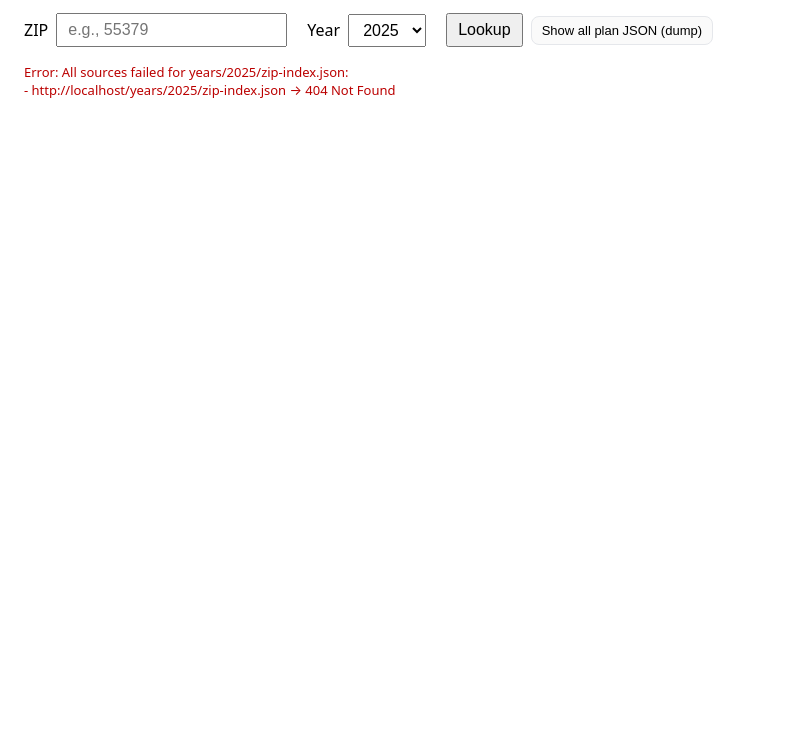
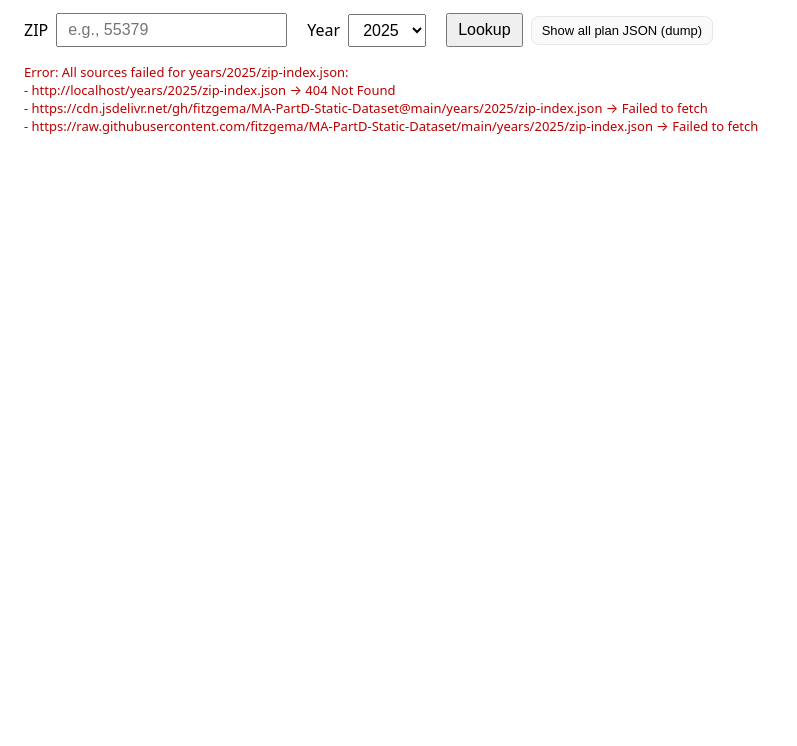
Before and after one commit to fitzgema/MA-PartD-CY2025, a website: page web-demo/index.html in a window 1280 px wide. Both pictures are taken after a click on the button "Lookup". Shown: the part 54-800 px from the top of the page, without its empty margins (0-797 px from the left). Drawn offline with Linux system fonts and the light colour scheme; no server answers.

Commit message:
Update index.html

```diff
--- a/web-demo/index.html
+++ b/web-demo/index.html
@@ -58,7 +58,7 @@
   <div id="dumpZone"></div>
 
   <script type="module">
-    // ----------------- Small helpers -----------------
+    // ----------------- Utilities -----------------
     const $ = (id) => document.getElementById(id);
     const setMsg = (t, color='#b00') => { const m = $('msg'); m.style.color=color; m.textContent = t; };
     const info = (t) => setMsg(t, '#555');
@@ -69,37 +69,56 @@
       info('⚠️ file:// detected. Use a local server (e.g., `npx serve`) so fetch() can load JSON.');
     }
 
-    // ----------------- Multi-source bases -----------------
-    // PAGES_BASE: repo root even when this file is under /web-demo/
+    // ----------------- Multi-source dataset bases -----------------
+    // Repo root even though this file lives in /web-demo/
     const PAGES_BASE = (() => {
       const { origin, pathname } = location;
       const m = pathname.match(/^(.*?)(\/web-demo\/.*)$/);
       return origin + (m ? m[1] + '/' : pathname.replace(/[^/]*$/, ''));
     })();
 
-    // Infer <user>/<repo> for CDN/raw fallbacks (works on *.github.io project pages)
+    // Infer <user>/<repo> for CDN/raw
     const GH_USER = location.hostname.endsWith('github.io') ? location.hostname.split('.')[0] : null;
     const GH_REPO = (location.pathname.split('/')[1] || '').trim();
     const CDN_BASE = (GH_USER && GH_REPO) ? `https://cdn.jsdelivr.net/gh/${GH_USER}/${GH_REPO}@main/` : null;
     const RAW_BASE = (GH_USER && GH_REPO) ? `https://raw.githubusercontent.com/${GH_USER}/${GH_REPO}/main/` : null;
 
+    // Optional override via ?data=BASE1|BASE2 (each must end with / or we'll add it)
+    function parseBasesParam() {
+      const v = new URLSearchParams(location.search).get('data');
+      if (!v) return [];
+      return v.split(/[|,;\s]+/).filter(Boolean).map(b => b.endsWith('/') ? b : (b + '/'));
+    }
+
+    // Known optional dataset repo fallbacks (safe to leave; harmless if missing)
+    const KNOWN_FALLBACKS = [
+      'https://cdn.jsdelivr.net/gh/fitzgema/MA-PartD-Static-Dataset@main/',
+      'https://raw.githubusercontent.com/fitzgema/MA-PartD-Static-Dataset/main/'
+    ];
+
+    const DATA_BASES = Array.from(new Set([
+      PAGES_BASE,
+      ...parseBasesParam(),
+      CDN_BASE, RAW_BASE,
+      ...KNOWN_FALLBACKS
+    ].filter(Boolean)));
+
     async function fetchJsonFromAny(relPath) {
-      const bases = [PAGES_BASE, CDN_BASE, RAW_BASE].filter(Boolean);
       const errors = [];
-      for (const base of bases) {
+      for (const base of DATA_BASES) {
         const url = base + relPath;
         try {
           const r = await fetch(url, { cache: 'no-store' });
           if (!r.ok) throw new Error(`${r.status} ${r.statusText}`);
           return { json: await r.json(), url };
-        } catch (e) { errors.push(`${url} → ${e.message}`); }
+        } catch (e) { errors.push(`- ${url} → ${e.message}`); }
       }
-      throw new Error(`All sources failed for ${relPath}:\n- ${errors.join('\n- ')}`);
+      throw new Error(`All sources failed for ${relPath}:\n${errors.join('\n')}`);
     }
 
     const loadZipIndex = (year) => fetchJsonFromAny(`years/${year}/zip-index.json`).then(r => r.json);
 
-    // ---------- Full plan loader (tries many filenames + all bases) ----------
+    // ---------- Full plan loader (tries many filenames) ----------
     function extractIds(plan) {
       const year = $('year')?.value || '2025';
       const contract = (plan.contract || plan.contractId || plan.contract_id || plan.ContractID || '').toString().toUpperCase().trim();
@@ -112,7 +131,6 @@
     function relPlanPaths({ year, contract, pbp, segment, cmsKey }) {
       const y = year, c = contract, p = pbp, s = segment || '000';
       return [
-        // With segment (most complete)
         `years/${y}/by-plan/${c}-${p}-${s}.json`,
         `years/${y}/plan-details/${c}-${p}-${s}.json`,
         `years/${y}/plans/${c}-${p}-${s}.json`,
@@ -120,17 +138,14 @@
         `years/${y}/by-plan/${c}/${p}/${s}.json`,
         `years/${y}/plans/${c}/${p}-${s}.json`,
         `years/${y}/plans/${c}/${p}/${s}.json`,
-        // CMS plan key variants
         `years/${y}/by-plan/${cmsKey}.json`,
         `years/${y}/plan-details/${cmsKey}.json`,
         `years/${y}/plans/${cmsKey}.json`,
-        // Without segment
         `years/${y}/by-plan/${c}-${p}.json`,
         `years/${y}/plan-details/${c}-${p}.json`,
         `years/${y}/plans/${c}-${p}.json`,
         `years/${y}/by-plan/${c}/${p}.json`,
         `years/${y}/plans/${c}/${p}.json`,
-        // .min.json variants
         `years/${y}/by-plan/${c}-${p}-${s}.min.json`,
         `years/${y}/by-plan/${c}-${p}.min.json`,
       ];
@@ -196,9 +211,9 @@
         });
         name.addEventListener('keydown', (e) => { if (e.key==='Enter'||e.key===' ') { e.preventDefault(); name.click(); } });
 
+        const idsTxt = Array.isArray(c.contractIds) ? c.contractIds.join(', ') : '';
         const contracts = document.createElement('span');
         contracts.className = 'badge';
-        const idsTxt = Array.isArray(c.contractIds) ? c.contractIds.join(', ') : '';
         contracts.textContent = idsTxt;
 
         const count = document.createElement('span');
@@ -224,7 +239,7 @@
             chip.className = 'plan-chip';
             chip.textContent = `${ids.contract} ${ids.pbp}${premium!=null ? ` — $${Number(premium).toFixed(2)}/mo` : ''}`;
 
-            // Prefer full plan JSON; fallback to county object
+            // Prefer full plan JSON; fallback to embedded object
             const loader = async () => {
               try {
                 const { json, url } = await loadFullPlan(p);
@@ -234,19 +249,18 @@
               }
             };
 
-            // Use PlanViewer.register so viewer handles the click & opens the drawer
             if (window.PlanViewer?.register) {
               PlanViewer.register(chip, loader, {
                 title: `${ids.contract} - ${ids.pbp}`,
                 hint: 'Prefers full plan file; falls back to county JSON'
               });
             } else {
-              // Very defensive fallback
               chip.addEventListener('click', async () => {
                 const data = await loader();
                 window.PlanViewer?.show?.(data, { title: `${ids.contract} - ${ids.pbp}`, hint: data.__provenance });
               });
             }
+
             chips.appendChild(chip);
           });
           row.appendChild(chips);
@@ -290,7 +304,6 @@
       }
     }
 
-    // Dump all embedded plans (for quick inspection)
     function dumpAllPlans() {
       $('dumpZone').innerHTML = '';
       if (!LAST_COUNTY) { return setMsg('Load a ZIP first, then click "Show all plan JSON".'); }
@@ -306,10 +319,9 @@
       info(`Dumped ${allPlans.length} plan objects below.`);
     }
 
-    // ---------- Boot ----------
+    // Wire up
     window.addEventListener('DOMContentLoaded', () => {
-      // Let your PlanViewer create and wire its own drawer/buttons
-      if (typeof window.PlanViewer?.init === 'function') { try { window.PlanViewer.init(); } catch {} }
+      if (typeof PlanViewer?.init === 'function') { try { PlanViewer.init(); } catch {} }
       $('go').addEventListener('click', lookup);
       $('zip').addEventListener('keydown', (e) => { if (e.key === 'Enter') lookup(); });
       $('dump').addEventListener('click', dumpAllPlans);
@@ -317,3 +329,6 @@
   </script>
 </body>
 </html>
+
+</body>
+</html>
```
